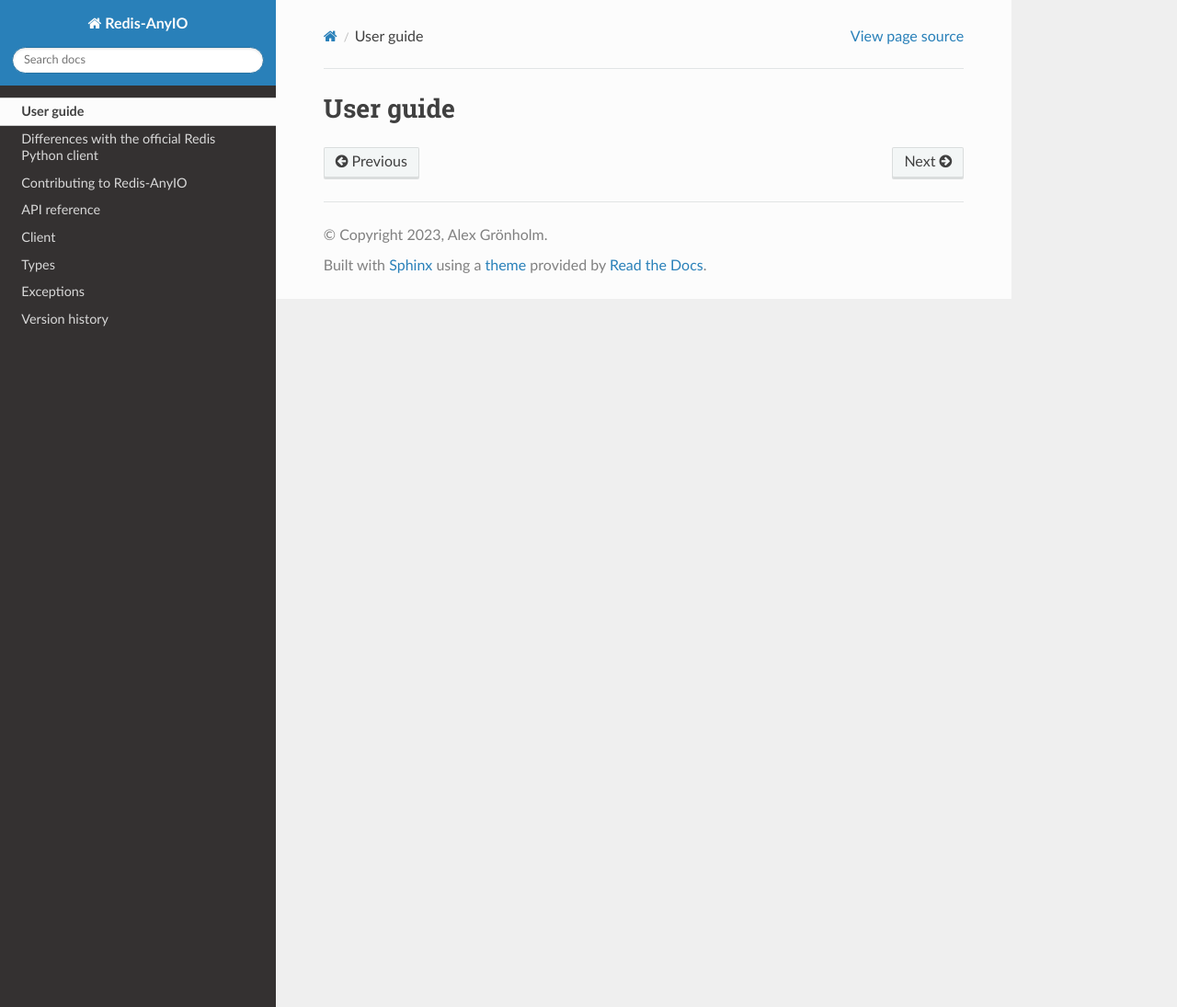
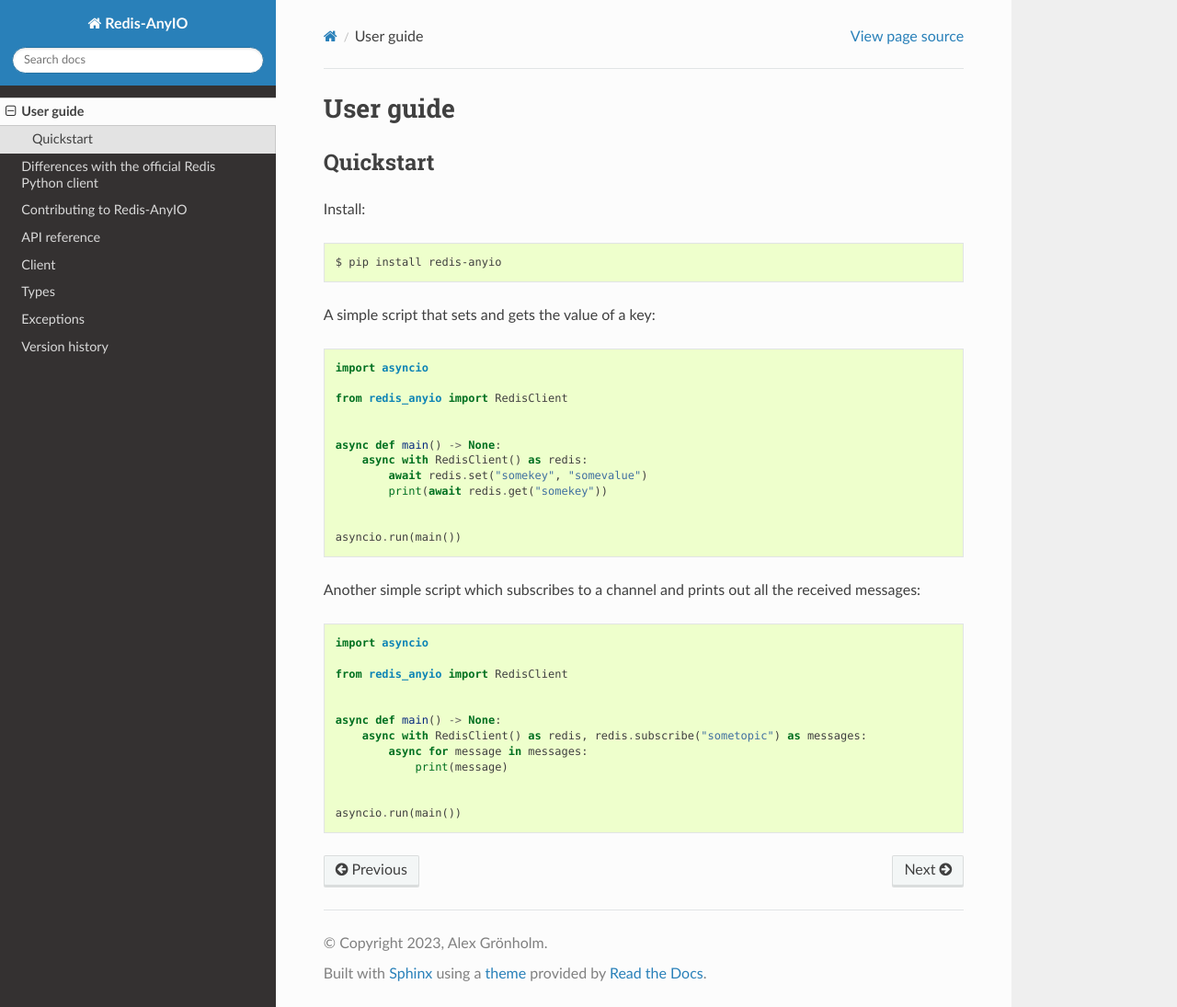
Before and after one commit to agronholm/redis-anyio, a Sphinx documentation site: the page built from docs/userguide.rst, in a window 1280 px wide and 1095 px high. Shown: the whole window at 92% size. Built offline with Sphinx 7.4.7 and the Read the Docs theme 2.0.0, drawn with Linux system fonts in a browser that asks for light colours; the version number could not be read and is left out.

Commit message:
Added a quickstart section in the user guide

```diff
--- a/docs/userguide.rst
+++ b/docs/userguide.rst
@@ -2,3 +2,43 @@
 ==========
 
 .. py:currentmodule:: redis_anyio
+
+Quickstart
+----------
+
+Install:
+
+.. code:: bash
+
+    $ pip install redis-anyio
+
+A simple script that sets and gets the value of a key::
+
+    import asyncio
+
+    from redis_anyio import RedisClient
+
+
+    async def main() -> None:
+        async with RedisClient() as redis:
+            await redis.set("somekey", "somevalue")
+            print(await redis.get("somekey"))
+
+
+    asyncio.run(main())
+
+Another simple script which subscribes to a channel and prints out all the received
+messages::
+
+    import asyncio
+
+    from redis_anyio import RedisClient
+
+
+    async def main() -> None:
+        async with RedisClient() as redis, redis.subscribe("sometopic") as messages:
+            async for message in messages:
+                print(message)
+
+
+    asyncio.run(main())
```
